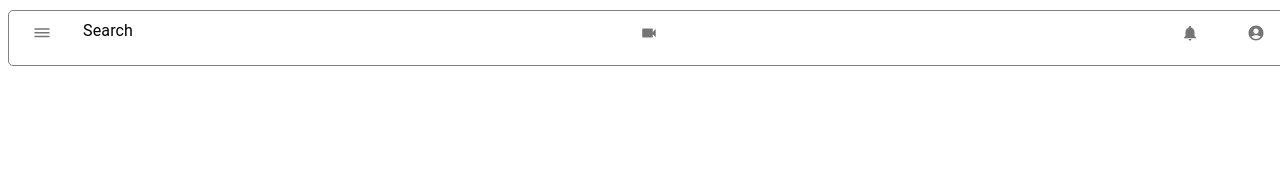
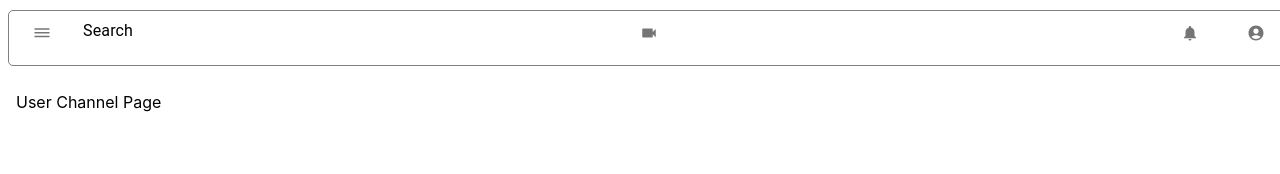
Before and after one commit to quichey/video-stream, a React (Create React App) app in the folder client/: page /channel/1 in a window 1280 px wide. Before the commit this address had no page. Shown: the top 174 px of the page. Built offline with nearby package versions, Linux system fonts and the light colour scheme.

Commit message:
create Route to Channel page

```diff
--- a/client/src/pages/index.js
+++ b/client/src/pages/index.js
@@ -4,6 +4,7 @@ import { Box } from "@mui/material";
 
 import Home from "./home";
 import Watch from "./watch";
+import User from "./user";
 import VideoUpload from "./video_upload";
 import Navbar from "./Navbar";
 
@@ -89,6 +90,9 @@ export default function Pages() {
                 <Route path="watch">
                   <Route path=":videoID" element={<Watch />} />
                 </Route>
+                <Route path="channel">
+                  <Route path=":userID" element={<User />} />
+                </Route>
                 <Route
                   index
                   path="upload"
--- /dev/null
+++ b/client/src/pages/user/index.js
@@ -0,0 +1,24 @@
+import * as React from "react";
+import { Box } from "@mui/material";
+
+export default function User() {
+  return (
+    <Box
+      component="form"
+      sx={{
+        "& > :not(style)": { m: 1, width: "100%" },
+      }}
+      noValidate
+      display="flex"
+      flexDirection="column"
+      autoComplete="off"
+      style={{
+        width: "100%",
+      }}
+    >
+      <p>
+        User Channel Page
+      </p>
+    </Box>
+  );
+}
```
